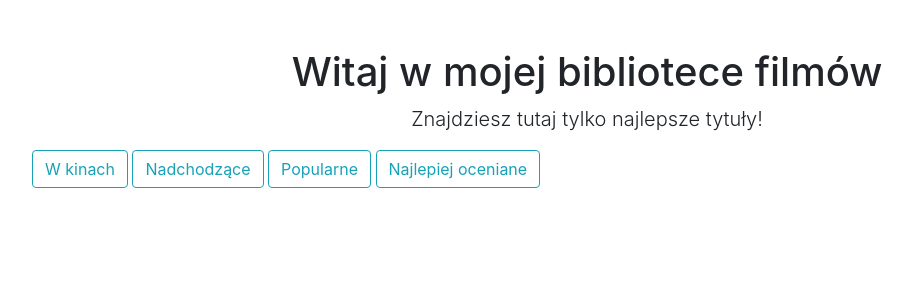
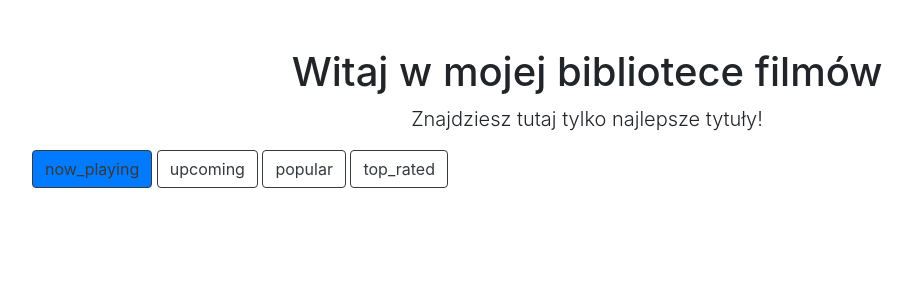
Before and after one commit to Kamaz0/movies_catalogue, a Flask app: page /?list_type=now_playing in a window 1280 px wide. Shown: the part 56-356 px from the top of the page, without its empty margins (53-965 px from the left). Run offline with Flask 2, Linux system fonts and the light colour scheme; data that the repository does not hold is empty; some libraries are stand-ins or nearby versions.

Commit message:
Added dynamic menu, active list, list validation

```diff
--- a/main.py
+++ b/main.py
@@ -8,8 +8,11 @@ app = Flask(__name__)
 def homepage():
     selected_list = request.args.get('list_type', "popular")
     # movies = tmdb_client.get_popular_movies()["results"][:8]
+    options = ["now_playing", "upcoming", "popular", "top_rated"]
+    if selected_list not in options:
+        selected_list = "popular"
     movies = tmdb_client.get_movies(how_many=8,list_type=selected_list)
-    return render_template("homepage.html", movies=movies, current_list=selected_list)
+    return render_template("homepage.html", movies=movies, current_list=selected_list, options=options)
 
 @app.context_processor
 def utility_processor():
--- a/templates/homepage.html
+++ b/templates/homepage.html
@@ -8,10 +8,15 @@
        <p class="lead">Znajdziesz tutaj tylko najlepsze tytuły!</p>
    </div>
    <div class="col-lg-12 mb-4">
-    <a href="{{ url_for('homepage', list_type="now_playing") }}" class="btn btn-outline-info">W kinach</a>
-    <a href="{{ url_for('homepage', list_type="upcoming") }}" class="btn btn-outline-info">Nadchodzące</a>
-    <a href="{{ url_for('homepage', list_type="popular") }}" class="btn btn-outline-info">Popularne</a>
-    <a href="{{ url_for('homepage', list_type="top_rated") }}" class="btn btn-outline-info">Najlepiej oceniane</a>
+
+    {% for option in options %}
+
+    <a href="{{ url_for('homepage', list_type=option) }}"
+    class="btn btn-outline-dark {% if option==current_list %}btn-primary{% endif %}">{{ option }}
+
+    </a>
+
+  {% endfor %}
     </div>
    {% for movie in movies %}
    <div class="col-lg-3 col-md-6 mb-4">
--- a/templates/index.html
+++ b/templates/index.html
@@ -8,7 +8,7 @@
   <meta name="description" content="">
   <meta name="author" content="">
 
-  <title>Bare - Start Bootstrap Template</title>
+  <title>Filmoteka</title>
 
   <!-- Bootstrap core CSS -->
   <link rel="stylesheet" href="https://stackpath.bootstrapcdn.com/bootstrap/4.3.1/css/bootstrap.min.css" integrity="sha384-ggOyR0iXCbMQv3Xipma34MD+dH/1fQ784/j6cY/iJTQUOhcWr7x9JvoRxT2MZw1T" crossorigin="anonymous">
```
Also changed, not shown: 1 other file.
